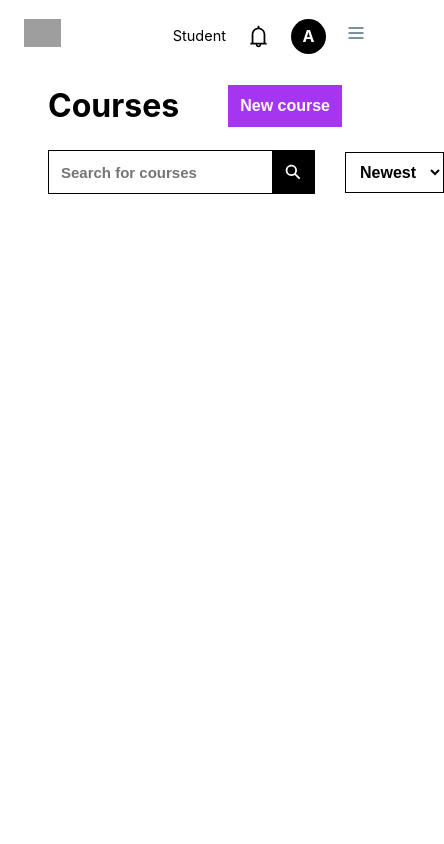
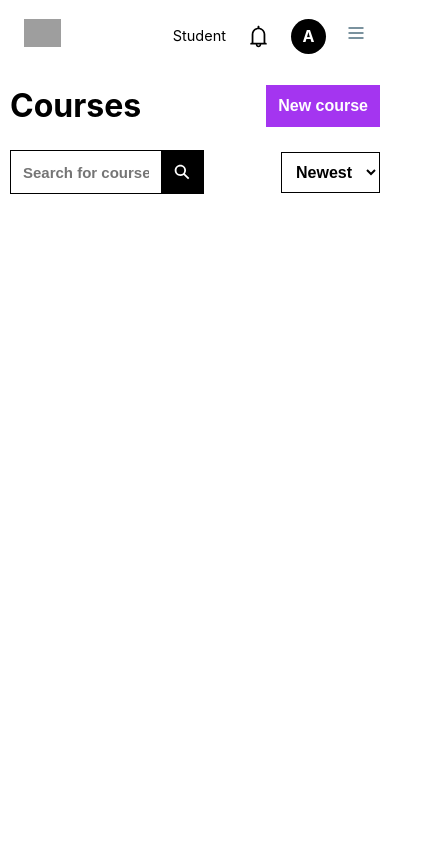
Before and after one commit to itsabishiek/udemy-clone, a React (Vite) app in the folder client/: page /instructor/courses in a window 390 px wide. Shown: the top 844 px of the page, 444 px wide, since content can reach past the window. Built offline with nearby package versions, Linux system fonts and the light colour scheme; grey boxes are pictures that could not be loaded.

Commit message:
Style (bug-fix)

```diff
--- a/client/src/pages/createCourse/CreateCourse.jsx
+++ b/client/src/pages/createCourse/CreateCourse.jsx
@@ -1,6 +1,7 @@
 import React from "react";
+import { Link } from "react-router-dom";
+
 import "./CreateCourse.css";
-import { Link } from "react-router-dom";
 
 const CreateCourse = () => {
   return (
--- a/client/src/pages/createCourseDetails/CreateCourseDetails.jsx
+++ b/client/src/pages/createCourseDetails/CreateCourseDetails.jsx
@@ -6,7 +6,7 @@ import { AiOutlineMenuUnfold } from "react-icons/ai";
 import "./CreateCourseDetails.css";
 
 const CreateCourseDetails = () => {
-  const [showMenu, setShowMenu] = useState(true);
+  const [showMenu, setShowMenu] = useState(false);
 
   return (
     <div className="createCourseDetails">
--- a/client/src/pages/instructor/Instructor.css
+++ b/client/src/pages/instructor/Instructor.css
@@ -65,3 +65,24 @@
   border: 1px solid #000;
   cursor: pointer;
 }
+
+@media (max-width: 768px) {
+  .instructor {
+    padding: 10px 24px;
+  }
+
+  .instructorFilter {
+    justify-content: space-between;
+    gap: 10px;
+  }
+}
+
+@media (max-width: 415px) {
+  .instructor {
+    padding: 10px;
+  }
+
+  .instructorFilterSearch input {
+    width: 150px;
+  }
+}
--- a/client/src/pages/instructor/Instructor.jsx
+++ b/client/src/pages/instructor/Instructor.jsx
@@ -1,8 +1,8 @@
 import React from "react";
 import { IoSearchSharp } from "react-icons/io5";
+import { Link } from "react-router-dom";
 
 import "./Instructor.css";
-import { Link } from "react-router-dom";
 
 const Instructor = () => {
   return (
```
